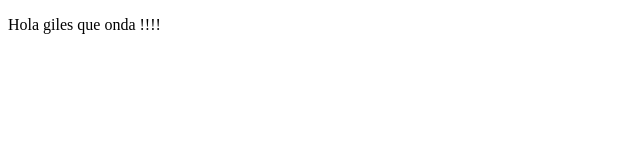
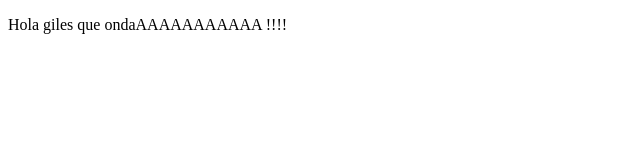
Before and after one commit to fabriciozubieta/proyectoDemo, a plain HTML site: page index.html in a window 1280 px wide. Shown: the whole page, without its empty margins (0-640 px from the left). Drawn offline with Linux system fonts and the light colour scheme.

Commit message:
cambios agregamos más

```diff
--- a/index.html
+++ b/index.html
@@ -8,7 +8,7 @@
 </head>
 <body>
     <p>
-        Hola giles que onda !!!!
+        Hola giles que ondaAAAAAAAAAAA !!!!
     </p>
 </body>
 </html>
```
